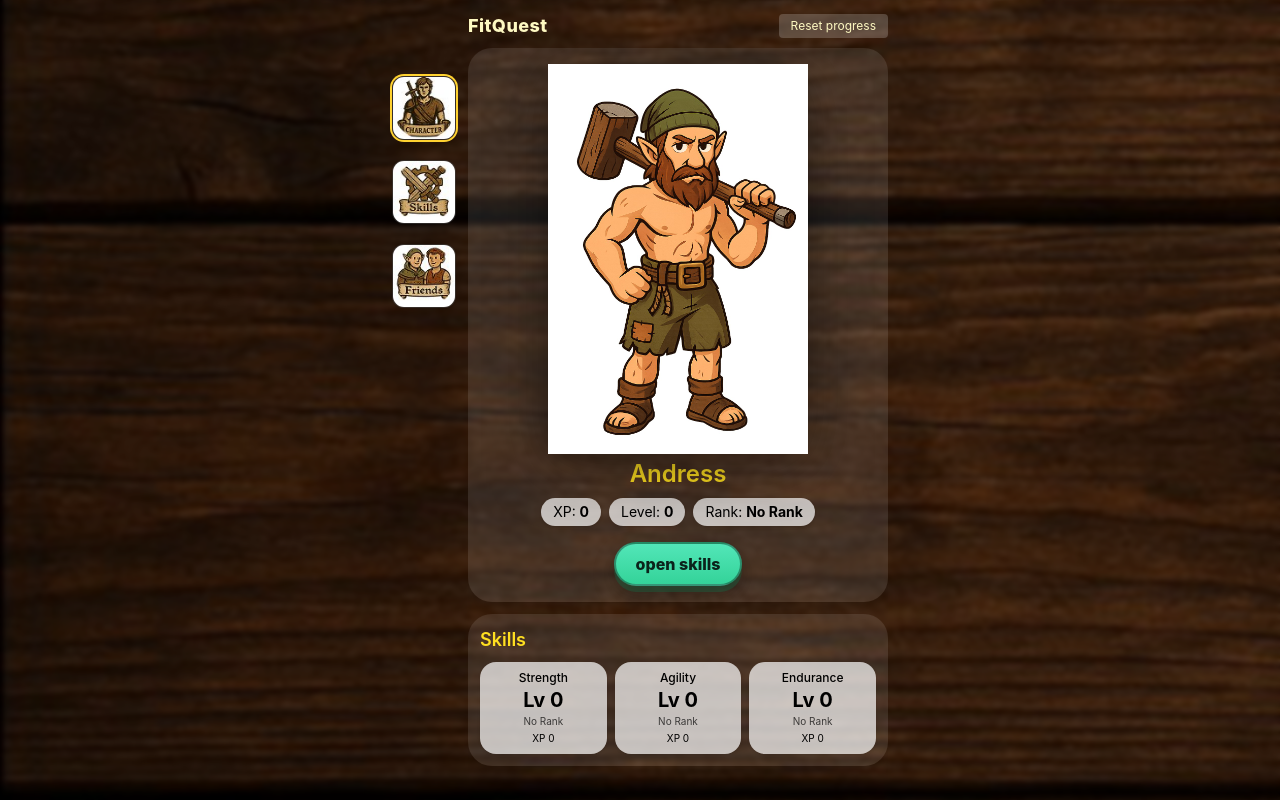
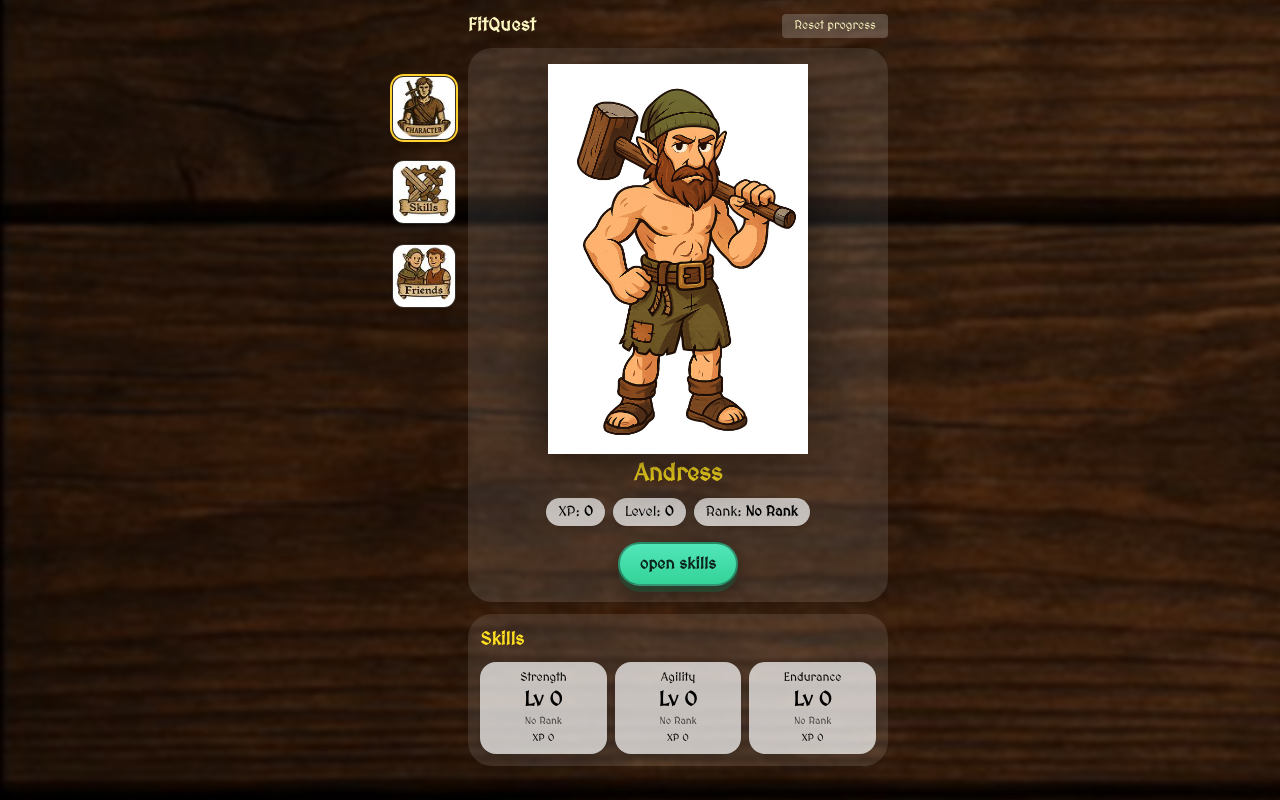
Before and after one commit to lachkarevaira-coder/fitquest-prototype, a React (Vite) app: page / in a window 1280 px wide. Built offline with nearby package versions, Linux system fonts and the light colour scheme.

Commit message:
Update index.css

```diff
--- a/src/index.css
+++ b/src/index.css
@@ -11,6 +11,17 @@ body,
   height: 100%;
 }
 
+/* Общие стили для тела */
 body {
   @apply bg-white text-gray-900;
+
+  font-family: "MedievalSharp", system-ui, -apple-system, BlinkMacSystemFont,
+    "Segoe UI", sans-serif;
 }
+
+/* Чтобы элементы формы тоже использовали этот шрифт */
+button,
+input,
+textarea {
+  font-family: inherit;
+}
```
